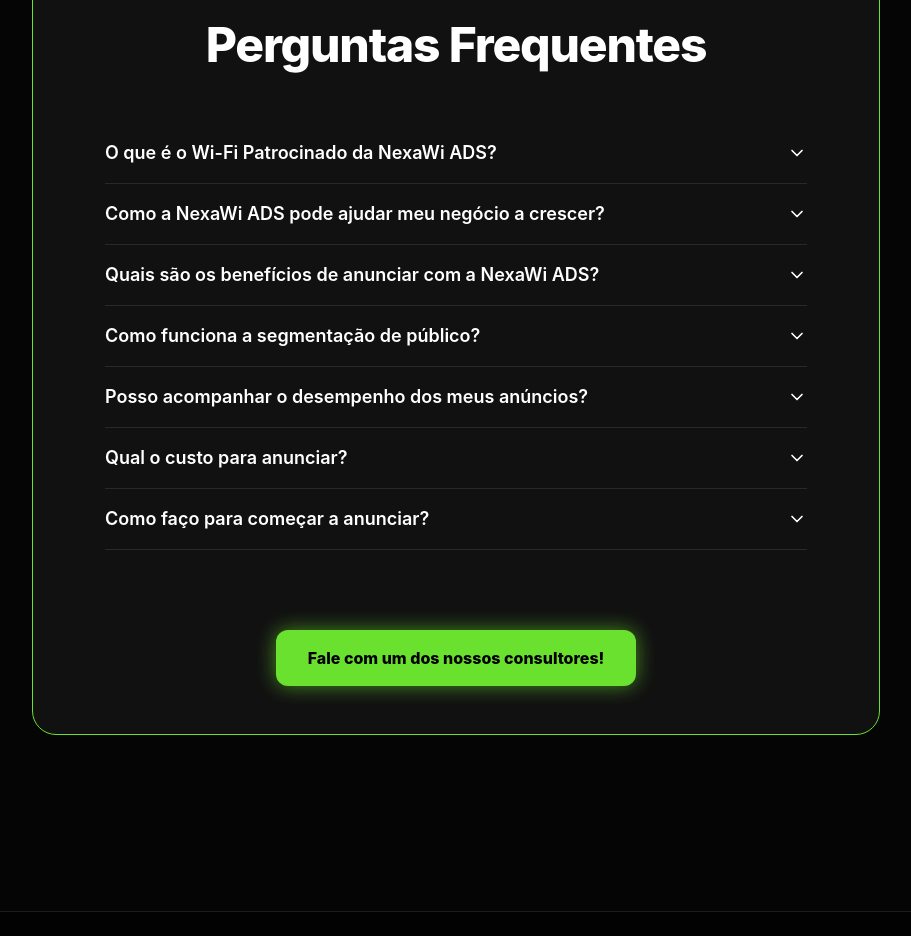
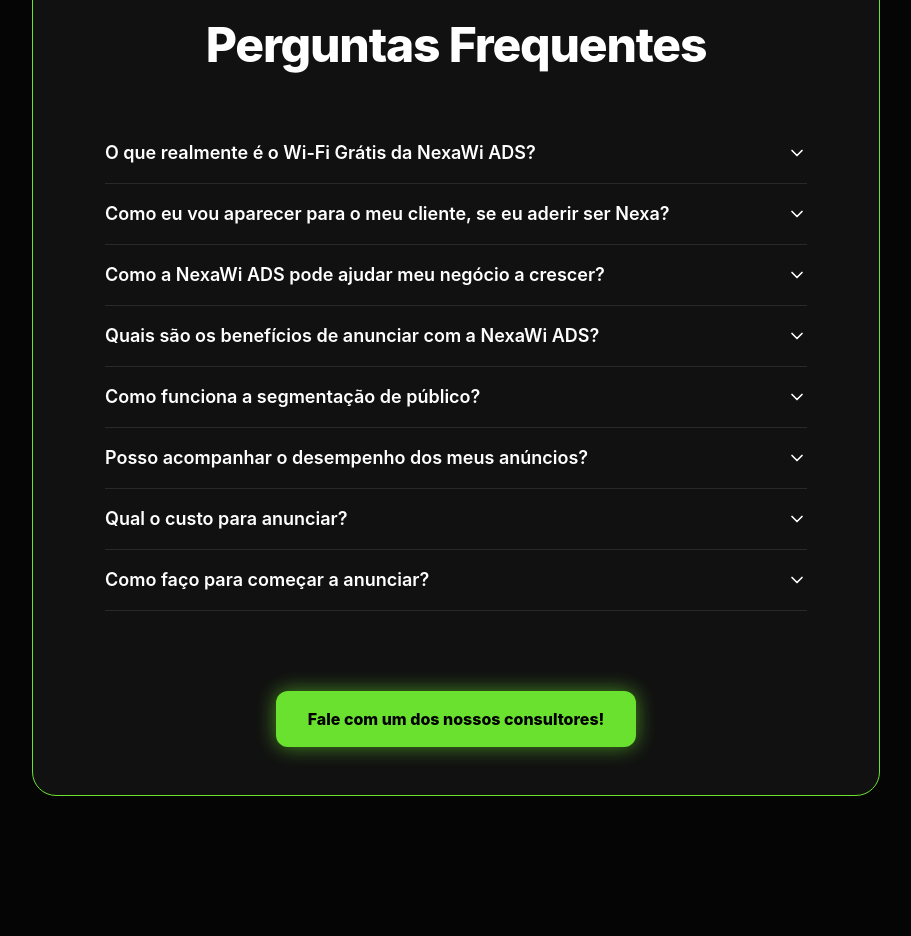
Before and after one commit to jamesnebou/nexawi-ads, a Next.js app: page / in a window 1280 px wide. Shown: the part 6780-7716 px from the top of the page, without its empty margins (184-1095 px from the left). Built offline with nearby package versions, Linux system fonts and the light colour scheme.

Commit message:
Atualização do FAQ

```diff
--- a/src/app/page.js
+++ b/src/app/page.js
@@ -59,12 +59,16 @@ const FAQItem = ({ question, answer }) => {
 // Lista de perguntas e respostas do FAQ
 const faqs = [
   {
-    question: 'O que é o Wi-Fi Patrocinado da NexaWi ADS?',
-    answer: 'É uma solução inovadora que transforma o Wi-Fi gratuito do seu estabelecimento em um canal de marketing. Seus clientes acessam a internet após visualizar um anúncio da sua marca, gerando visibilidade e dados valiosos para o seu negócio.',
+    question: 'O que realmente é o Wi-Fi Grátis da NexaWi ADS?',
+    answer: 'É uma solução inovadora que transforma o Wi-Fi gratuito em um canal de marketing. Um ecossistema de manipulação de mídia geolocalizada, focada em mostrar a sua empresa a pessoas que querem utilizar uma  internet de alta velocidade em vias de grande circulação. Seus clientes acessam a internet após visualizar um anúncio da sua marca, gerando visibilidade e dados valiosos para o seu negócio.',
+  },
+  {
+    question: 'Como eu vou aparecer para o meu cliente, se eu aderir ser Nexa?',
+    answer: 'A NexaWi oferece internet totalmente gratuita nos pricipais pontos da cidade, o seu cliente que não quer utilizar os seus dados móveis ou está sem intenet, acessa essa rede e precisa assistir um anúncio da sua empresa para ter a internet liberada. Assim coletamos os dados dela e se torna um Lead de alto potencial para seu negócio.',
   },
   {
     question: 'Como a NexaWi ADS pode ajudar meu negócio a crescer?',
-    answer: 'Ao anunciar na nossa rede, você alcança um público altamente segmentado e engajado, que está fisicamente presente em locais estratégicos. Isso aumenta o reconhecimento da sua marca, gera tráfego qualificado para seu site ou loja física e permite a coleta de leads para futuras campanhas.',
+    answer: 'Ao anunciar na nossa rede, você alcança um público altamente segmentado e engajado, que está fisicamente presente em locais estratégicos e ao lado do seu negócio. Isso aumenta o reconhecimento da sua marca, gera tráfego qualificado para seu site ou loja física e permite a coleta de leads para futuras campanhas.',
   },
   {
     question: 'Quais são os benefícios de anunciar com a NexaWi ADS?',
```
